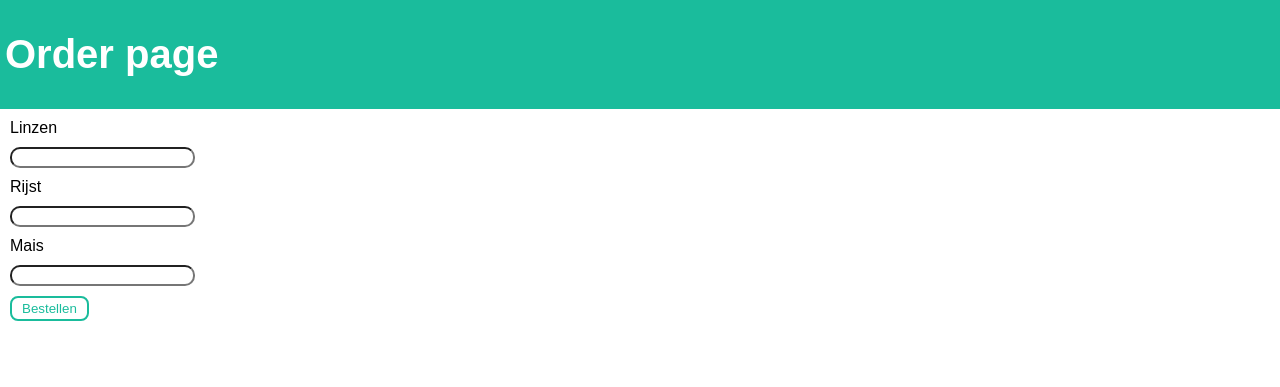
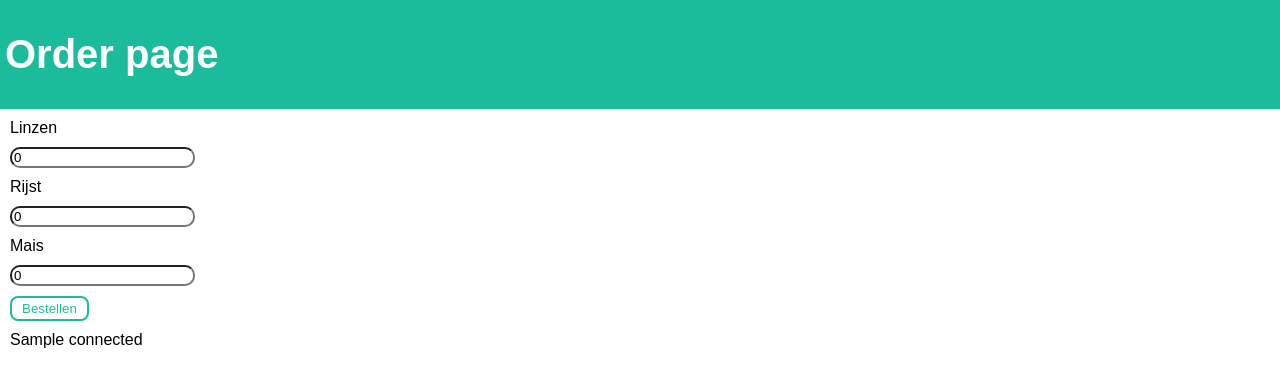
Before and after one commit to hiasr/po_site, a Flask app: template templates/buy.html in a window 1280 px wide. Shown: the top 387 px of the page. Run offline with Flask 2, Linux system fonts and the light colour scheme; the template is opened without the code that fills it: most values are stand-ins (such as "Sample title", 1, 10 or a date in 2020).

Commit message:
Attempt on TCP

```diff
--- a/main.py
+++ b/main.py
@@ -1,4 +1,4 @@
-from flask import Flask, render_template, request, redirect, url_for
+from flask import Flask, render_template, request, redirect, url_for, jsonify
 import threading
 import socket
 import time
@@ -16,25 +16,66 @@ def home():
 @app.route("/buy", methods=["POST", "GET"])
 def buy():
     if request.method == "POST":
-        pass
-    return render_template("buy.html")
+        linzen = request.form["linzen"]
+        rijst = request.form["rijst"]
+        mais = request.form["mais"]
+        print((rijst, linzen, mais))
+        return ""
+    if request.method == "GET":
+        return render_template("buy.html", connected=server.connected)
+
+
+@app.route("/process", methods=["POST"])
+def process():
+    linzen = request.form["linzen"]
+    rijst = request.form["rijst"]
+    mais = request.form["mais"]
+    print((linzen, rijst, mais))
+    return ""
+
+
+
+class Server:
+    def __init__(self):
+        self.conn = None
+        self.connected = ""
+        self.s = socket.socket(socket.AF_INET, socket.SOCK_STREAM)
+        self.s.bind(("192.168.0.144", 1122))
+        x = threading.Thread(target=self.server_daemon, daemon=True)
+        x.start()
+
+    def server_daemon(self):
+        while 1:
+            self.connected = ""
+            self.s.listen()
+            print('Server listening')
+            self.conn, addr = self.s.accept()
+            with self.conn:
+                self.conn.send(b'Yeet')
+                self.connected = "Connected!"
+
+    def send_message(self, msg):
+        self.conn.send(msg.encode("utf-8"))
+
+    def get_connected(self):
+        return self.connected
+
 
 
 def server():
     with socket.socket(socket.AF_INET, socket.SOCK_STREAM) as s:
-        s.bind(("192.168.0.144", 9999))
+        s.bind(("192.168.0.144", 1122))
         while 1:
             s.listen()
             conn, addr = s.accept()
+            render_template("buy.html", connected="Connected!")
             with conn:
                 print('Connected')
                 time.sleep(10)
-                conn.sendall("YEET")
                 s.close()
                 break
 
 
 if __name__ == "__main__":
-    x = threading.Thread(target=server, daemon=True)
-    x.start()
-    app.run(debug=True)
+    server = Server()
+    app.run(debug=True, use_reloader=False)
--- /dev/null
+++ b/static/js/buy.js
@@ -0,0 +1,30 @@
+$("document").ready(function(){
+    $('form').on('submit', function(event) {
+        event.preventDefault();
+        $.ajax({
+            data: {
+                rijst : $("#rijst").val(),
+                mais : $('#mais').val(),
+                linzen : $('#linzen').val()
+            },
+            type: 'POST',
+            url: '/process'
+        })
+        if ($("#rijst").val()<0 || $("#linzen").val()<0 || $("#mais").val()<0) {
+        $("#warning").text("Please enter only positive integers.");
+        }
+        else if ($("#rijst").val()>100 || $("#linzen").val()>100 || $("#mais").val()>100) {
+            $("#warning").text("You can't order more than 100 grams of one item.");
+        }
+        else if ($("#rijst").val()==0 && $("#linzen").val()==0 && $("#mais").val()==0) {
+            $("#warning").text("You put nothing to order!");
+        }
+        else {
+            $("#warning").text("Order succesful!")
+        }
+        $("#mais").val("0");
+        $("#linzen").val("0");
+        $("#rijst").val("0")
+    });
+
+});
--- a/templates/buy.html
+++ b/templates/buy.html
@@ -4,6 +4,8 @@
     <meta charset="UTF-8">
     <title>Order page</title>
     <link rel="stylesheet" href="{{ url_for('static', filename='css/buy.css') }}">
+    <script src="https://ajax.googleapis.com/ajax/libs/jquery/3.3.1/jquery.min.js"></script>
+    <script src="{{url_for('static', filename='js/buy.js')}}"></script>
 </head>
 <body>
 
@@ -11,14 +13,16 @@
   <h1>Order page</h1>
 </div>
 <div class="container">
-    <form method="post">
+    <form>
         <label for="linzen">Linzen</label>
-        <input type="number" id="linzen" name="linzen">
+        <input type="number" id="linzen" name="linzen" value="0">
         <label for="rijst">Rijst</label>
-        <input type="number" id="rijst" name="rijst">
+        <input type="number" id="rijst" name="rijst" value="0">
         <label for="mais">Mais</label>
-        <input type="number" id="mais" name="mais">
+        <input type="number" id="mais" name="mais" value="0">
+        <label for="bestel" id="warning"></label>
         <input type="submit" id="bestel" name="bestel" value="Bestellen">
+        <label for="bestel" id="connect">{{ connected }}</label>
     </form>
 </div>
 
```
